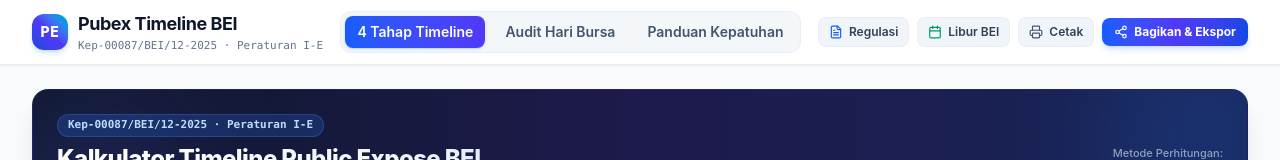
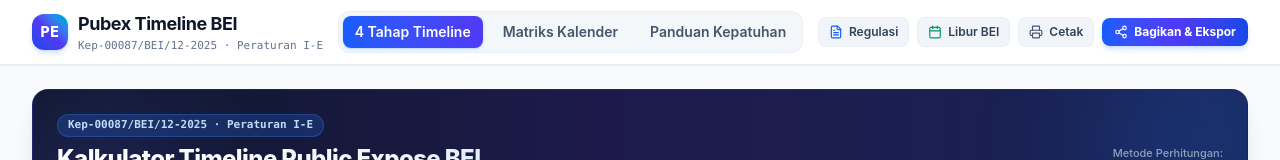
Before and after one commit to hendyka/Pubex, a React (Vite) app: page / in a window 1280 px wide. Shown: the top 160 px of the page. Built offline with nearby package versions, Linux system fonts and the light colour scheme.

Commit message:
Change button label from 'Audit Hari Bursa' to 'Matriks Kalender'

```diff
--- a/src/components/Header.tsx
+++ b/src/components/Header.tsx
@@ -59,7 +59,7 @@ export const Header: React.FC<HeaderProps> = ({
                   : 'text-slate-600 hover:text-slate-900 hover:bg-white/60'
               }`}
             >
-              Audit Hari Bursa
+              Matriks Kalender
             </button>
             <button
               onClick={() => setActiveTab('guidelines')}
```
